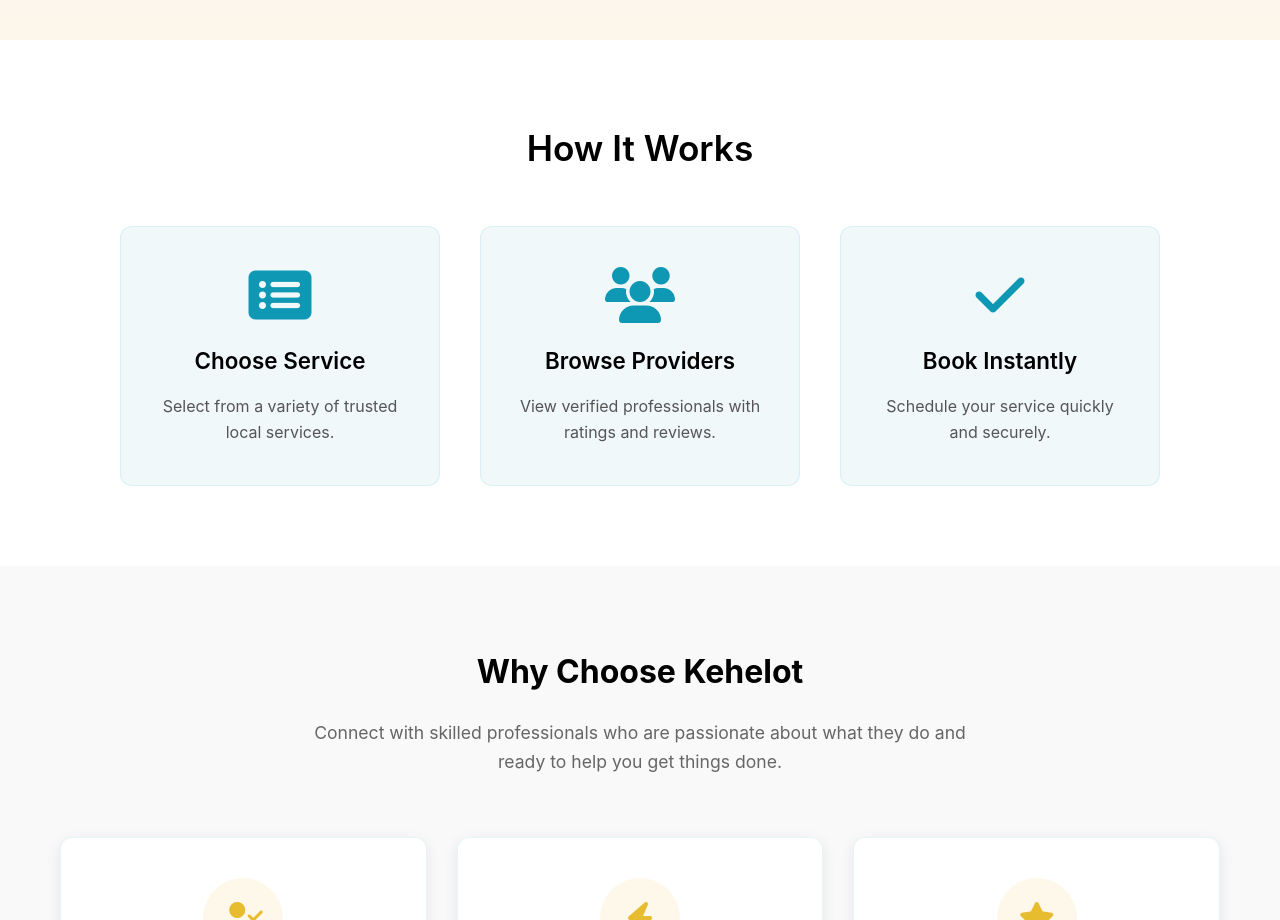
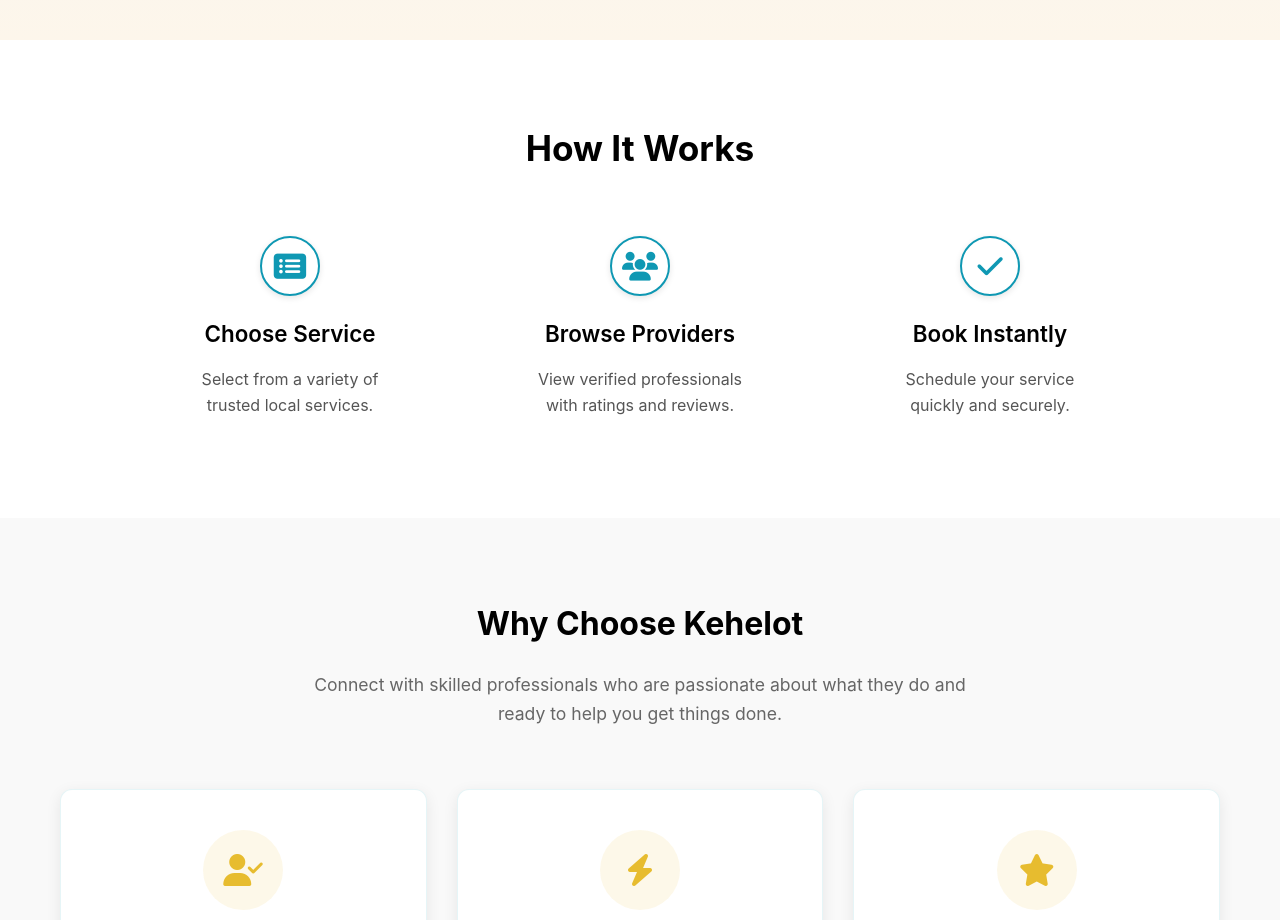
Before and after one commit to kebi-gizachew/Kehlot-Local-Service-Finder, a website: page Frontend/index.html in a window 1280 px wide. Shown: the part 820-1740 px from the top of the page. Drawn offline with nearby package versions, Linux system fonts and the light colour scheme.

Commit message:
Update style.css

```diff
--- a/Frontend/style.css
+++ b/Frontend/style.css
@@ -156,37 +156,48 @@
 .how-it-works h2 {
   font-size: 2.2rem;
   color: #000000;
-  margin-bottom: 50px;
-  font-weight: 600;
+  margin-bottom: 40px;
 }
 
 .steps {
   display: flex;
   justify-content: center;
-  gap: 40px;
+  gap: 100px;
   flex-wrap: wrap;
-  max-width: 1200px;
-  margin: 0 auto;
 }
 
 .step {
-  background: #f0f8fa;
-  border-radius: 12px;
-  padding: 40px 30px;
-  width: 320px;
-  transition: all 0.3s ease;
-  border: 1px solid rgba(15, 152, 179, 0.1);
+  background: none;
+  border-radius: 0;
+  padding: 20px;
+  width: 250px;
+  text-align: center;
+  transition: transform 0.3s ease;
 }
 
 .step:hover {
-  transform: translateY(-10px);
-  box-shadow: 0 15px 30px rgba(0, 0, 0, 0.1);
+  transform: translate(-5px);
 }
 
 .step i {
-  font-size: 3.5rem;
+  font-size: 1.8rem;
   color: #0f98b3;
-  margin-bottom: 20px;
+  background: #fff;
+  border: 2px solid #0f98b3;
+  border-radius: 50%;
+  padding: 15px;
+  width: 60px;
+  height: 60px;
+  display: flex;
+  align-items: center;
+  justify-content: center;
+  margin: 0 auto 20px auto;
+  box-shadow: 0 2px 6px rgba(0, 0, 0, 0.1);
+  transition: transform 0.3s ease, box-shadow 0.3 ease;
+}
+.step i:hover {
+  transform: scale(1.1);
+  box-shadow: 0 4px 12px rgba(15,152,179,0.3);
 }
 
 .step h3 {
```
